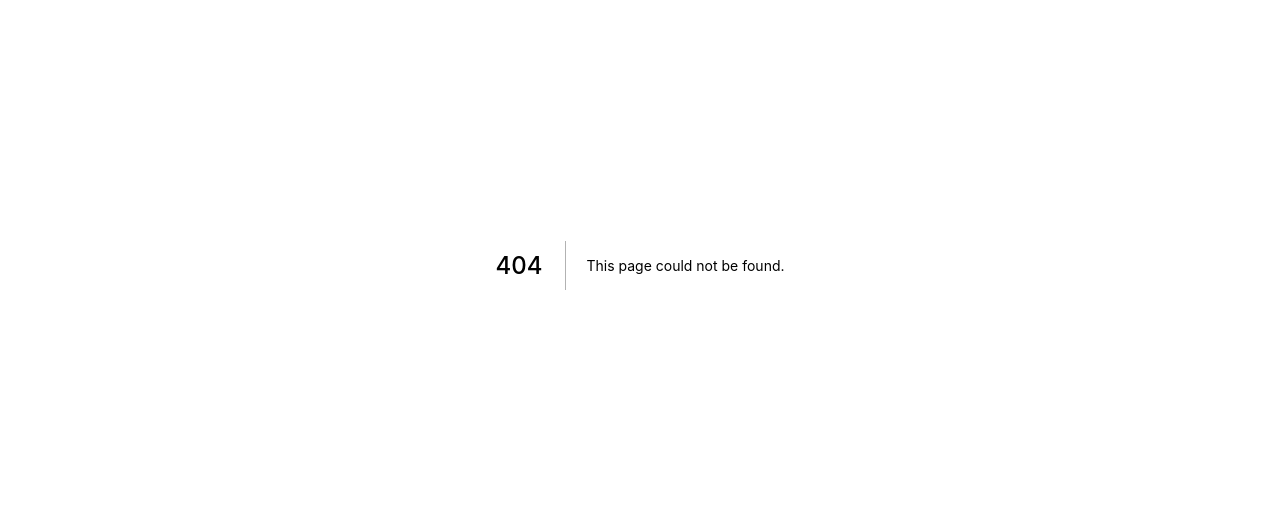
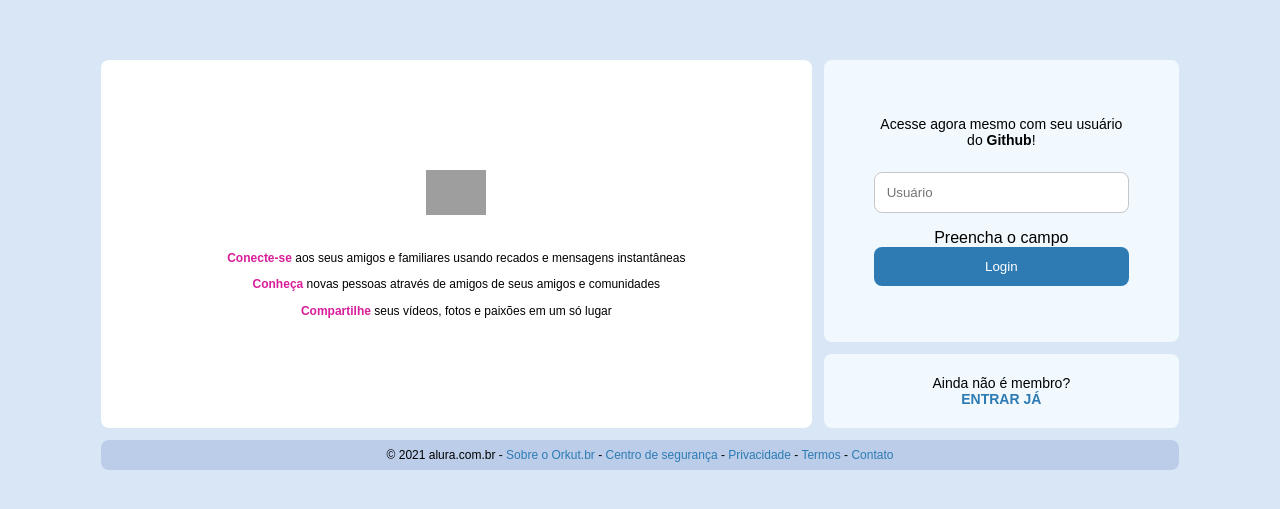
Before and after one commit to LucasCurtinaz/alurakut, a Next.js app: page /login in a window 1280 px wide. Before the commit this address had no page. Shown: the part 135-644 px from the top of the page. Built offline with nearby package versions, Linux system fonts and the light colour scheme; grey boxes are pictures that could not be loaded.

Commit message:
ultima aula da imersao

```diff
--- a/package.json
+++ b/package.json
@@ -8,7 +8,9 @@
   },
   "dependencies": {
     "datocms-client": "^3.4.12",
+    "jsonwebtoken": "^8.5.1",
     "next": "latest",
+    "nookies": "^2.5.2",
     "react": "^17.0.2",
     "react-dom": "^17.0.2",
     "react-is": "^17.0.2",
--- /dev/null
+++ b/pages/login.js
@@ -0,0 +1,95 @@
+import React from "react";
+// Hook do NextJS
+import { useRouter } from "next/router";
+import nookies from "nookies";
+
+export default function LoginScreen() {
+  const router = useRouter();
+  const [githubUser, SetgithubUser] = React.useState("");
+
+  return (
+    <main
+      style={{
+        display: "flex",
+        flex: "1",
+        alignItems: "center",
+        justifyContent: "center",
+      }}
+    >
+      <div className="loginScreen">
+        <section className="logoArea">
+          <img src="https://alurakut.vercel.app/logo.svg" />
+
+          <p>
+            <strong>Conecte-se</strong> aos seus amigos e familiares usando
+            recados e mensagens instantâneas
+          </p>
+          <p>
+            <strong>Conheça</strong> novas pessoas através de amigos de seus
+            amigos e comunidades
+          </p>
+          <p>
+            <strong>Compartilhe</strong> seus vídeos, fotos e paixões em um só
+            lugar
+          </p>
+        </section>
+
+        <section className="formArea">
+          <form
+            className="box"
+            onSubmit={(infosDoEvento) => {
+              infosDoEvento.preventDefault();
+              // alert("Alguém clicou no botão!")
+              console.log("Usuário: ", githubUser);
+              fetch("https://alurakut.vercel.app/api/login", {
+                method: "POST",
+                headers: {
+                  "Content-Type": "application/json",
+                },
+                body: JSON.stringify({ githubUser: githubUser }),
+              }).then(async (respostaDoServer) => {
+                const dadosDaResposta = await respostaDoServer.json();
+                const token = dadosDaResposta.token;
+                nookies.set(null, "USER_TOKEN", token, {
+                  path: "/",
+                  maxAge: 86400 * 7,
+                });
+                router.push("/");
+              });
+            }}
+          >
+            <p>
+              Acesse agora mesmo com seu usuário do <strong>Github</strong>!
+            </p>
+            <input
+              placeholder="Usuário"
+              value={githubUser}
+              onChange={(infosDoEvento) => {
+                SetgithubUser(infosDoEvento.target.value);
+              }}
+            />
+            {githubUser.length === 0 ? "Preencha o campo" : ""}
+            <button type="submit">Login</button>
+          </form>
+
+          <footer className="box">
+            <p>
+              Ainda não é membro? <br />
+              <a href="/login">
+                <strong>ENTRAR JÁ</strong>
+              </a>
+            </p>
+          </footer>
+        </section>
+
+        <footer className="footerArea">
+          <p>
+            © 2021 alura.com.br - <a href="/">Sobre o Orkut.br</a> -{" "}
+            <a href="/">Centro de segurança</a> - <a href="/">Privacidade</a> -{" "}
+            <a href="/">Termos</a> - <a href="/">Contato</a>
+          </p>
+        </footer>
+      </div>
+    </main>
+  );
+}
```
Also changed, not shown: pages/index.js (+36 -2 lines), 1 other file (tests, documents, lock files or other folders).
